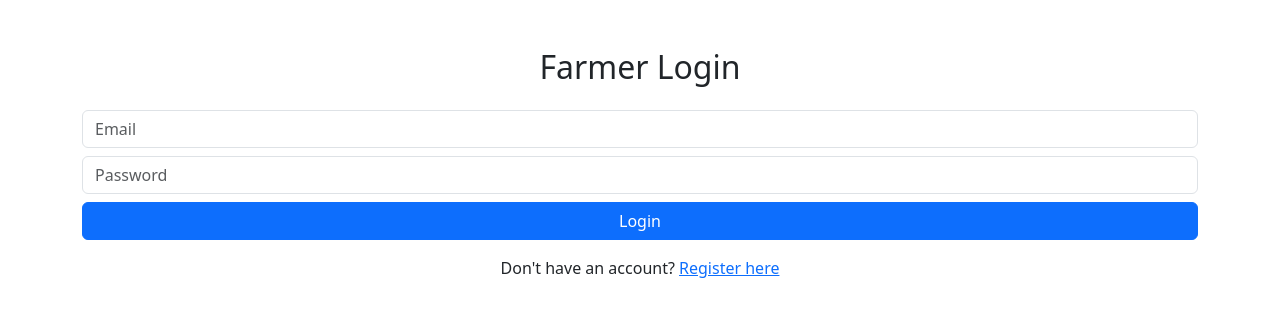
After one commit to MugiWaraBoz/DigitalKrishi, a Flask app: page /login in a window 1280 px wide. The commit adds this page. Shown: the top 317 px of the page. Run offline with Flask 3, Linux system fonts and the light colour scheme.

Commit message:
Form for Login and Registration

```diff
--- a/app.py
+++ b/app.py
@@ -1,23 +1,53 @@
-from flask import Flask, render_template
-import os
-from dotenv import load_dotenv
-
-load_dotenv()
+from flask import Flask, render_template, request, redirect, url_for, flash, session
+from modules.auth import register_user, login_user
 
 app = Flask(__name__)
-app.secret_key = os.getenv('SECRET_KEY', 'dev-secret-key')
+app.secret_key = "your_secret_key"  # Required for flash messages and sessions
 
 @app.route('/')
-def index():
+def home():
     return render_template('index.html')
 
-@app.route('/login')
-def loginpage():
-    return render_template('frontpage.html')
+@app.route('/register', methods=['GET', 'POST'])
+def register():
+    if request.method == 'POST':
+        name = request.form['name']
+        email = request.form['email']
+        password = request.form['password']
+        phone = request.form['phone']
+        language = request.form['language']
 
-@app.route('/logout')
-def logOut():
-    return render_template('logout.html')
+        success, message = register_user(name, email, password, phone, language)
+        if success:
+            flash(message, 'success')
+            return redirect(url_for('login'))
+        else:
+            flash(message, 'danger')
 
-if __name__ == '__main__':
+    return render_template('register.html')
+
+@app.route('/login', methods=['GET', 'POST'])
+def login():
+    if request.method == 'POST':
+        email = request.form['email']
+        password = request.form['password']
+
+        success, user = login_user(email, password)
+        if success:
+            session['user'] = user['email']
+            flash(f"Welcome {user['name']}!", 'success')
+            return redirect(url_for('dashboard'))
+        else:
+            flash("Invalid email or password", 'danger')
+
+    return render_template('login.html')
+
+@app.route('/dashboard')
+def dashboard():
+    if 'user' not in session:
+        flash("Please login first", 'warning')
+        return redirect(url_for('login'))
+    return render_template('dashboard.html', user_email=session['user'])
+
+if __name__ == "__main__":
     app.run(debug=True)
--- /dev/null
+++ b/modules/auth.py
@@ -0,0 +1,27 @@
+# modules/auth.py
+from werkzeug.security import generate_password_hash, check_password_hash
+
+# Simulated "database" for demo purposes
+users_db = []
+
+def register_user(name, email, password, phone, language):
+    # Check if email already exists
+    if any(u['email'] == email for u in users_db):
+        return False, "Email already registered"
+
+    hashed_password = generate_password_hash(password)
+    user = {
+        'name': name,
+        'email': email,
+        'password': hashed_password,
+        'phone': phone,
+        'language': language
+    }
+    users_db.append(user)
+    return True, "Registration successful"
+
+def login_user(email, password):
+    user = next((u for u in users_db if u['email'] == email), None)
+    if user and check_password_hash(user['password'], password):
+        return True, user
+    return False, None
--- a/templates/base.html
+++ b/templates/base.html
@@ -1,22 +1,18 @@
 <!DOCTYPE html>
-<html lang="bn">
+<html lang="en">
 <head>
-    <meta charset="UTF-8">
-    <meta name="viewport" content="width=device-width, initial-scale=1.0">
-    <title>HarvestGuard</title>
-    <link href="https://cdn.jsdelivr.net/npm/bootstrap@5.3.0/dist/css/bootstrap.min.css" rel="stylesheet">
+  <meta charset="UTF-8">
+  <meta name="viewport" content="width=device-width, initial-scale=1.0">
+  <title>DigitalKrishi</title>
+  <link href="https://cdn.jsdelivr.net/npm/bootstrap@5.3.3/dist/css/bootstrap.min.css" rel="stylesheet">
+  <link rel="stylesheet" href="{{ url_for('static', filename='css/style.css') }}">
 </head>
 <body>
-    <nav class="navbar navbar-expand-lg navbar-dark bg-success">
-        <div class="container">
-            <a class="navbar-brand" href="/">🌾 HarvestGuard</a>
-        </div>
-    </nav>
+  <div class="container mt-5">
 
-    <main class="container mt-4">
-        {% block content %}{% endblock %}
-    </main>
+    {% block content %}{% endblock %}
+  </div>
 
-    <script src="https://cdn.jsdelivr.net/npm/bootstrap@5.3.0/dist/js/bootstrap.bundle.min.js"></script>
+  <script src="https://cdn.jsdelivr.net/npm/bootstrap@5.3.3/dist/js/bootstrap.bundle.min.js"></script>
 </body>
 </html>
--- /dev/null
+++ b/templates/login.html
@@ -0,0 +1,11 @@
+{% extends "base.html" %}
+
+{% block content %}
+<h2 class="text-center mb-4">Farmer Login</h2>
+<form method="POST">
+  <input type="email" class="form-control mb-2" name="email" placeholder="Email" required>
+  <input type="password" class="form-control mb-2" name="password" placeholder="Password" required>
+  <button type="submit" class="btn btn-primary w-100">Login</button>
+</form>
+<p class="mt-3 text-center">Don't have an account? <a href="{{ url_for('register') }}">Register here</a></p>
+{% endblock %}
```
Also changed, not shown: requirements.txt (+9 -9 lines), templates/register.html (added, +17 -0 lines).
